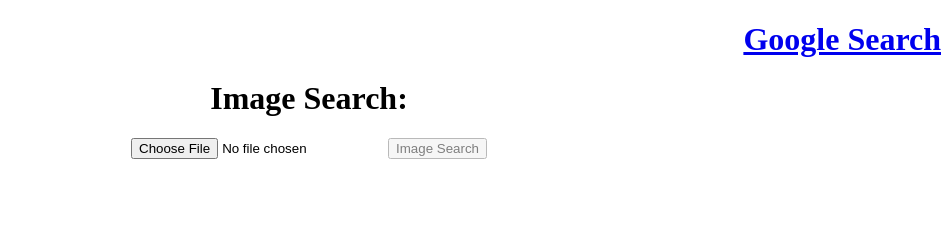
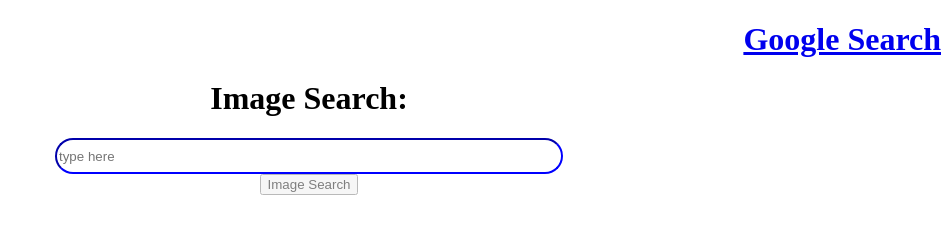
Before and after one commit to PiotrPich/tets, a plain HTML site: page image_search.html in a window 1280 px wide. Shown: the whole page, without its empty margins (331-1280 px from the left). Drawn offline with Linux system fonts and the light colour scheme.

Commit message:
working google image find

```diff
--- a/image_search.html
+++ b/image_search.html
@@ -9,10 +9,12 @@
             <h1><a href="index.html">Google Search</a></h1>
         </div>
         <h1 style="text-align:center">Image Search:</h1>
-        <form action="https://lens.google.com/search">
-            <input type="file" name="ep" placeholder="choose image" accept="image/png, image/jpeg">
-            <input type="submit" value="Image Search">
-
+        <form method="get" action="https://www.google.com/search">
+            <input type="text" name="q" placeholder="type here" accept="image/png, image/jpeg">
+            <input type="hidden" name="tbm" value="isch">
+            <div style="text-align: center;">
+                <input type="submit" value="Image Search">
+            </div>
         </form>
     </body>
 </html>
--- a/style.css
+++ b/style.css
@@ -6,8 +6,8 @@
   text-align: center;
 }
 form input[type=text] {
-  width: 600px;
-  height: 50px;
+  width: 500px;
+  height: 30px;
   border-radius: 20px;
   border-color: blue;
 }
```
